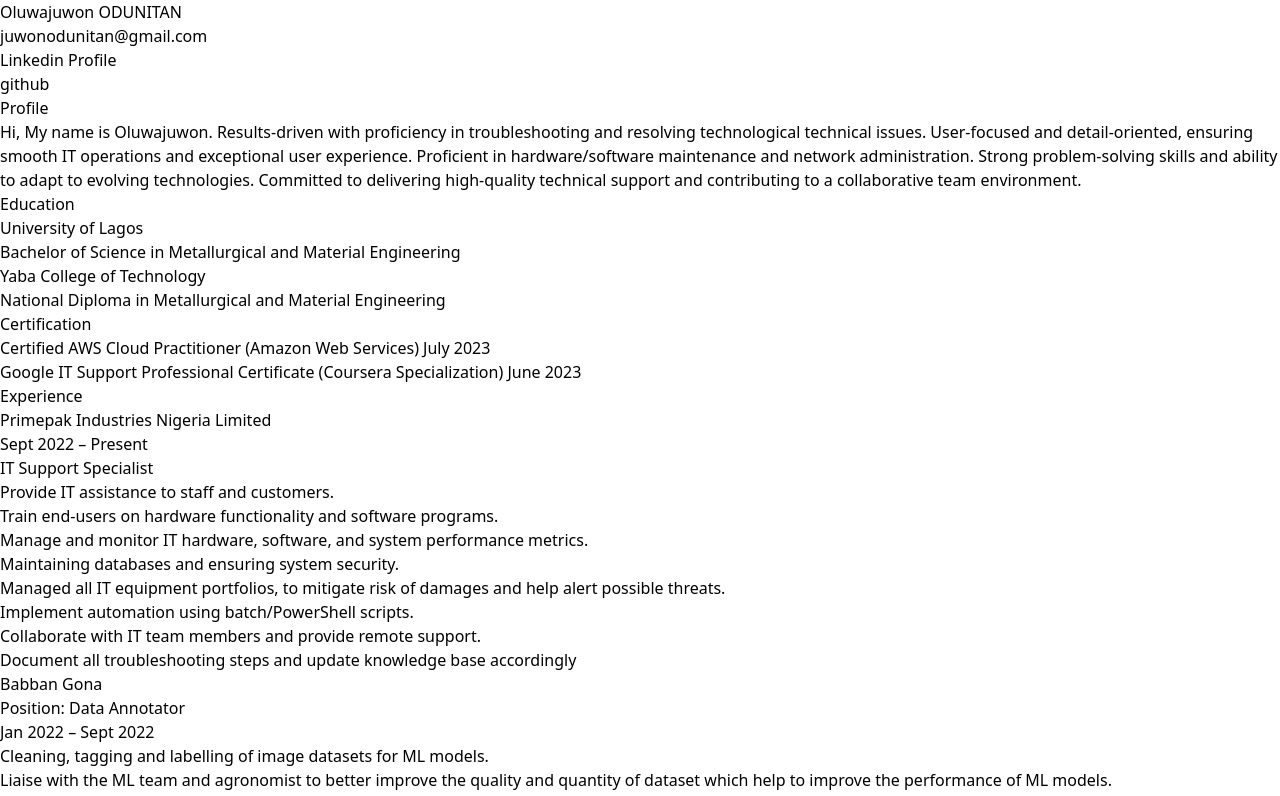
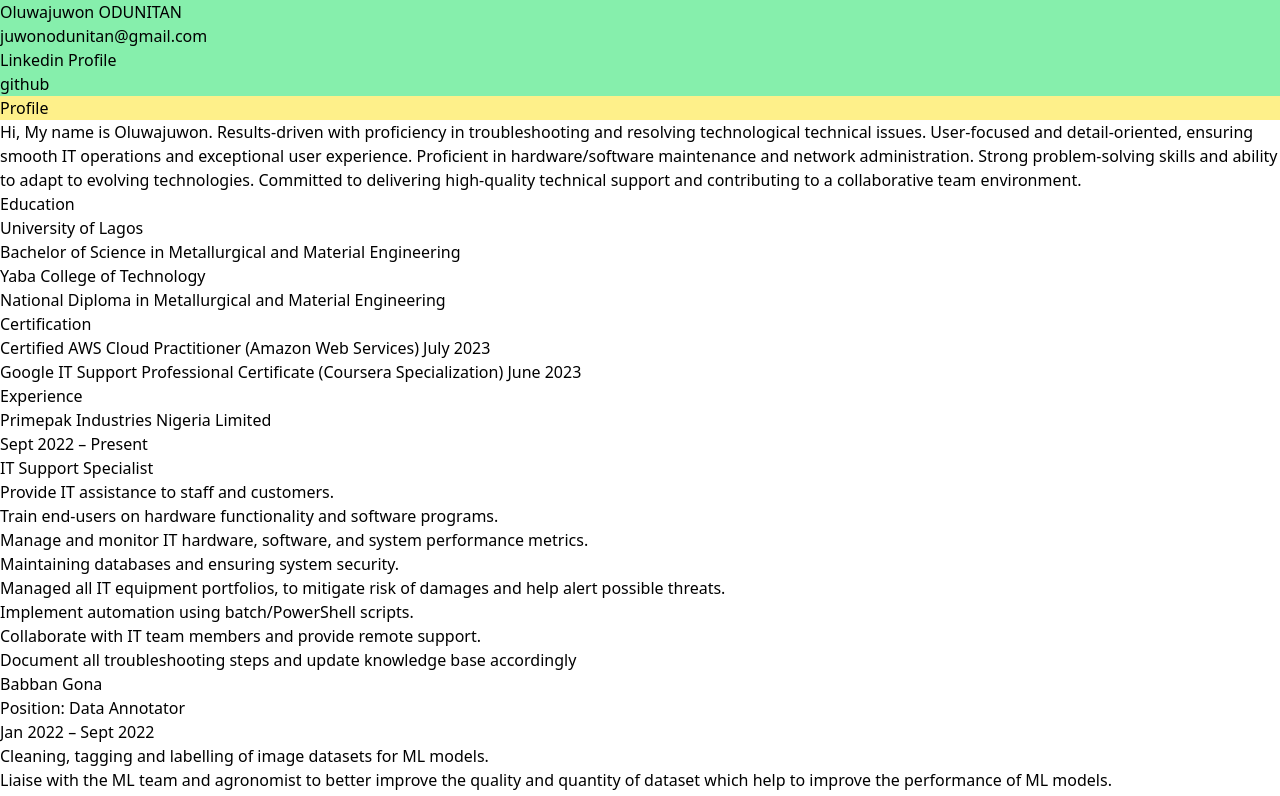
Before and after one commit to juw0n/cloudResumeChallengeAWS, a website: page dist/index.html in a window 1280 px wide. Shown: the top 796 px of the page. Drawn offline with Linux system fonts and the light colour scheme.

Commit message:
getting started with tailwaind

```diff
--- a/dist/index.html
+++ b/dist/index.html
@@ -9,14 +9,14 @@
     </head>
 <body>
 
-    <div class="bg-red-300">
+    <div class="bg-green-300">
         <h1 class="name">Oluwajuwon ODUNITAN</h1>
         <p>juwonodunitan@gmail.com</p>
         <p>Linkedin Profile</p>
         <p>github</p>
     </div>
     <div class="info">
-        <h1>Profile</h1>
+        <h1 class="bg-yellow-200">Profile</h1>
         <p>
             Hi, My name is Oluwajuwon. Results-driven with proficiency in troubleshooting and resolving technological technical issues. User-focused and detail-oriented, ensuring smooth IT operations and exceptional user experience. Proficient in hardware/software maintenance and network administration. Strong problem-solving skills and ability to adapt to evolving technologies. Committed to delivering high-quality technical support and contributing to a collaborative team environment.
         </p>
```
Also changed, not shown: dist/output.css.
